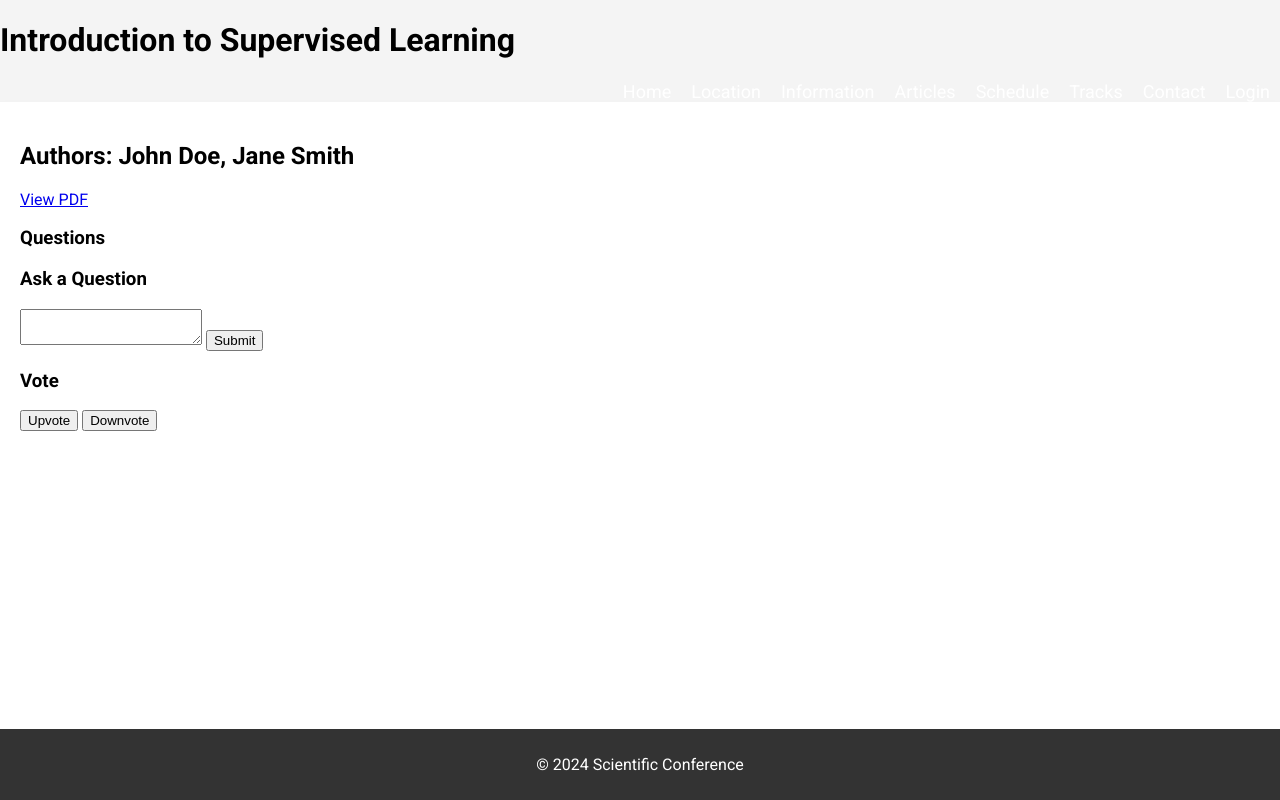
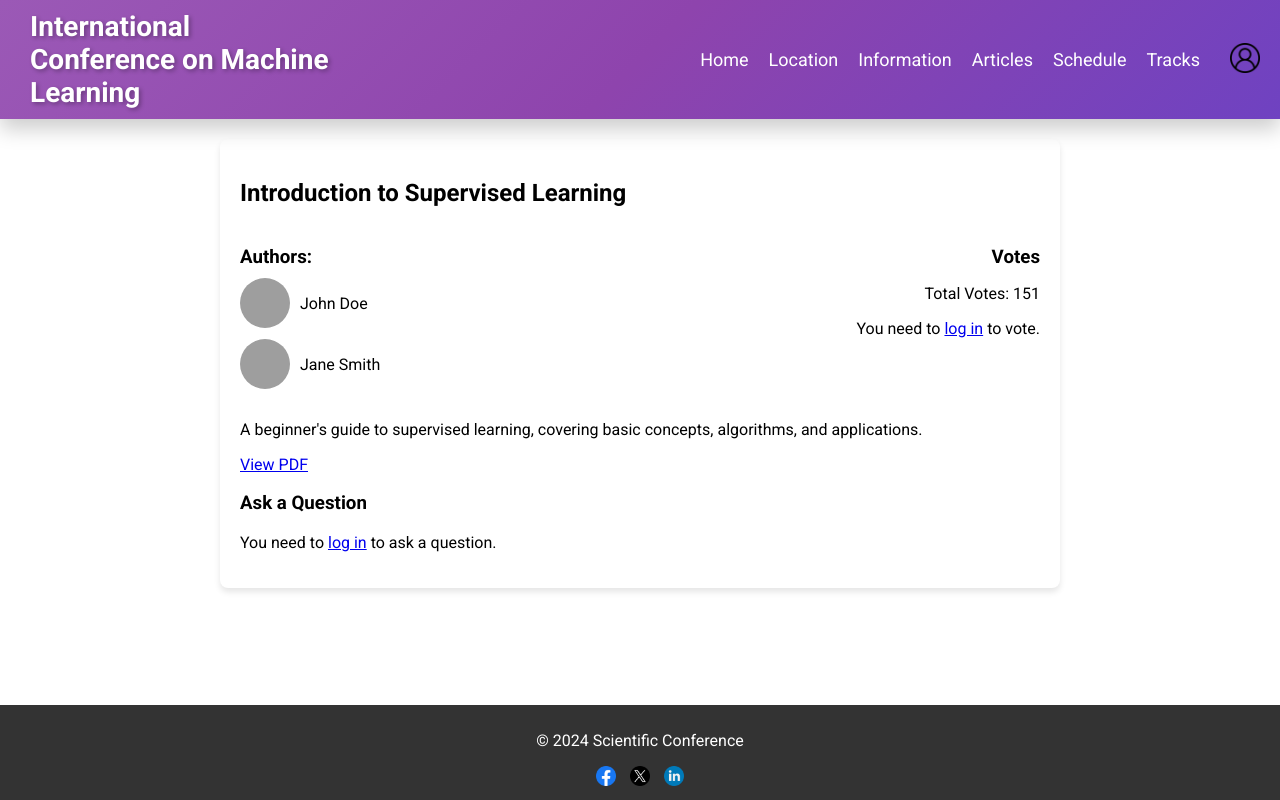
Before and after one commit to gabskir/taw_project_new, a PHP site: page /article_detail.php?id=3 in a window 1280 px wide. Run offline with PHP 8.4, Linux system fonts and the light colour scheme; data comes from the database, SQL or seed files in the repository; data that the repository does not hold is empty; grey boxes are pictures that could not be loaded.

Commit message:
Article detail page, ask question logic, navigation to the details of the article from main  page

```diff
--- a/article_detail.php
+++ b/article_detail.php
@@ -1,60 +1,72 @@
 <?php
 include 'config.php';
+session_start();
+
 $article_id = $_GET['id'];
 $article = $conn->query("SELECT * FROM articles WHERE id = $article_id")->fetch_assoc();
-$questions = $conn->query("SELECT * FROM questions WHERE article_id = $article_id");
+
+// Fetch conference details
+$conference = $conn->query("SELECT * FROM conference WHERE id = 1")->fetch_assoc();
+
+// Fetch author names from the article
+$author_names = explode(',', $article['authors']);
+$author_picture_url = $article['image_url']; // Same URL for all authors
+
 ?>
 
 <!DOCTYPE html>
 <html lang="en">
 <head>
     <meta charset="UTF-8">
-    <title><?php echo $article['title']; ?></title>
+    <title><?php echo htmlspecialchars($article['title']); ?></title>
     <link rel="stylesheet" href="css/styles.css">
+    <link rel="stylesheet" href="css/article_detail.css">
 </head>
 <body>
-    <header>
-        <h1><?php echo $article['title']; ?></h1>
-        <nav>
-            <ul>
-                <li><a href="index.php">Home</a></li>
-                <li><a href="location.php">Location</a></li>
-                <li><a href="info.php">Information</a></li>
-                <li><a href="articles.php">Articles</a></li>
-                <li><a href="schedule.php">Schedule</a></li>
-                <li><a href="tracks.php">Tracks</a></li>
-                <li><a href="contact.php">Contact</a></li>
-                <li><a href="login.php">Login</a></li>
-            </ul>
-        </nav>
-    </header>
+    <div class="wrapper">
+        <?php include 'header.php'; ?>
         <main>
-        <h2>Authors: <?php echo $article['authors']; ?></h2>
-        <p><a href="<?php echo $article['pdf_link']; ?>" target="_blank">View PDF</a></p>
-
-        <h3>Questions</h3>
-        <ul>
-            <?php while($question = $questions->fetch_assoc()): ?>
-            <li><?php echo $question['question']; ?></li>
-            <?php endwhile; ?>
-        </ul>
+            <div class="main-container">
+                <h2><?php echo htmlspecialchars($article['title']); ?></h2>
+                <div class="authors-votes">
+                    <div class="authors">
+                        <h3>Authors:</h3>
+                        <?php foreach ($author_names as $author_name): ?>
+                            <div class="author">
+                                <img src="<?php echo htmlspecialchars($author_picture_url); ?>" alt="Author Picture" class="author-picture">
+                                <p><?php echo htmlspecialchars(trim($author_name)); ?></p>
+                            </div>
+                        <?php endforeach; ?>
+                    </div>
+                    <div class="votes">
+                        <h3>Votes</h3>
+                        <p>Total Votes: <span id="total-votes"><?php echo $article['likes']; ?></span></p>
+                        <?php if (isset($_SESSION['user_id'])): ?>
+                        <form action="vote.php" method="post">
+                            <input type="hidden" name="article_id" value="<?php echo $article_id; ?>">
+                            <button type="submit" name="vote" value="1">Upvote</button>
+                        </form>
+                        <?php else: ?>
+                        <p>You need to <a href="login.php">log in</a> to vote.</p>
+                        <?php endif; ?>
+                    </div>
+                </div>
+                <p><?php echo htmlspecialchars($article['description']); ?></p>
+                <p><a href="<?php echo htmlspecialchars($article['pdf_link']); ?>" target="_blank">View PDF</a></p>
 
                 <h3>Ask a Question</h3>
+                <?php if (isset($_SESSION['user_id'])): ?>
                 <form action="ask_question.php" method="post">
                     <input type="hidden" name="article_id" value="<?php echo $article_id; ?>">
                     <textarea name="question" required></textarea>
                     <button type="submit">Submit</button>
                 </form>
-
-        <h3>Vote</h3>
-        <form action="vote.php" method="post">
-            <input type="hidden" name="article_id" value="<?php echo $article_id; ?>">
-            <button type="submit" name="vote" value="1">Upvote</button>
-            <button type="submit" name="vote" value="0">Downvote</button>
-        </form>
+                <?php else: ?>
+                <p>You need to <a href="login.php">log in</a> to ask a question.</p>
+                <?php endif; ?>
+            </div>
         </main>
-    <footer>
-        <p>&copy; 2024 Scientific Conference</p>
-    </footer>
+        <?php include 'footer.php'; ?>
+    </div>
 </body>
 </html>
--- /dev/null
+++ b/css/article_detail.css
@@ -0,0 +1,69 @@
+.main-container {
+    padding: 20px;
+    background-color: white;
+    box-shadow: 0 4px 6px rgba(0, 0, 0, 0.1);
+    border-radius: 8px;
+    margin: 0 auto; /* Center the container */
+    max-width: 800px; /* Set a max width for the container */
+}
+
+.authors-votes {
+    display: flex;
+    justify-content: space-between;
+    align-items: flex-start;
+    margin-bottom: 20px;
+    gap: 20px; /* Add space between the authors and votes sections */
+}
+
+.authors {
+    flex: 1;
+    padding-right: 20px; /* Add padding to the right to match the left */
+}
+
+.authors h3 {
+    margin-bottom: 10px;
+}
+
+.author {
+    display: flex;
+    align-items: center;
+    margin-bottom: 10px;
+}
+
+.author-picture {
+    width: 50px;
+    height: 50px;
+    border-radius: 50%;
+    margin-right: 10px;
+    object-fit: cover; /* Ensure the image covers the container without stretching */
+}
+
+.votes {
+    flex: 1;
+    text-align: right;
+    padding-left: 20px; /* Add padding to the left to match the right */
+}
+
+.votes h3 {
+    margin-bottom: 10px;
+}
+
+textarea {
+    width: calc(100% - 40px); /* Adjust width to account for padding */
+    padding: 10px;
+    margin-bottom: 10px;
+    margin-right: 20px; /* Add margin to the right */
+}
+
+button {
+    padding: 10px 20px;
+    background-color: #9b59b6;
+    color: white;
+    border: none;
+    border-radius: 5px;
+    cursor: pointer;
+}
+
+button:hover {
+    background-color: #7f3f99;
+}
--- a/index.php
+++ b/index.php
@@ -55,8 +55,8 @@ while ($article = $most_liked_articles->fetch_assoc()) {
         <div class="articles">
             <?php foreach ($articles_with_authors as $article): ?>
             <div class="article">
-                <h3><a href="#" onclick="showArticleDetails(<?php echo $article['id']; ?>)"><?php echo $article['title']; ?></a></h3>
-                <p><?php echo substr($article['description'], 0, 100); ?>...</p>
+            <h3><a href="article_detail.php?id=<?php echo $article['id']; ?>"><?php echo htmlspecialchars($article['title']); ?></a></h3>
+            <p><?php echo substr($article['description'], 0, 100); ?>...</p>
                 <div class="article-footer">
                     <button onclick="upvoteArticle(<?php echo $article['id']; ?>)">Upvote</button>
                     <span><?php echo $article['likes']; ?> likes</span>
```
Also changed, not shown: ask_question.php (added, +26 -0 lines). Lines whose indentation alone changed are shown as unchanged.
